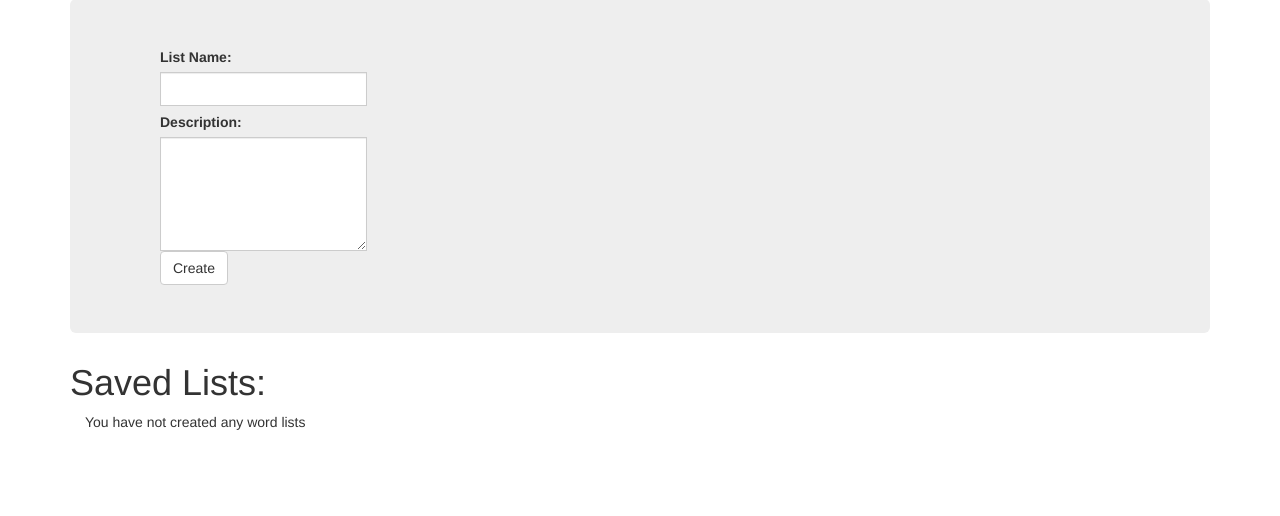
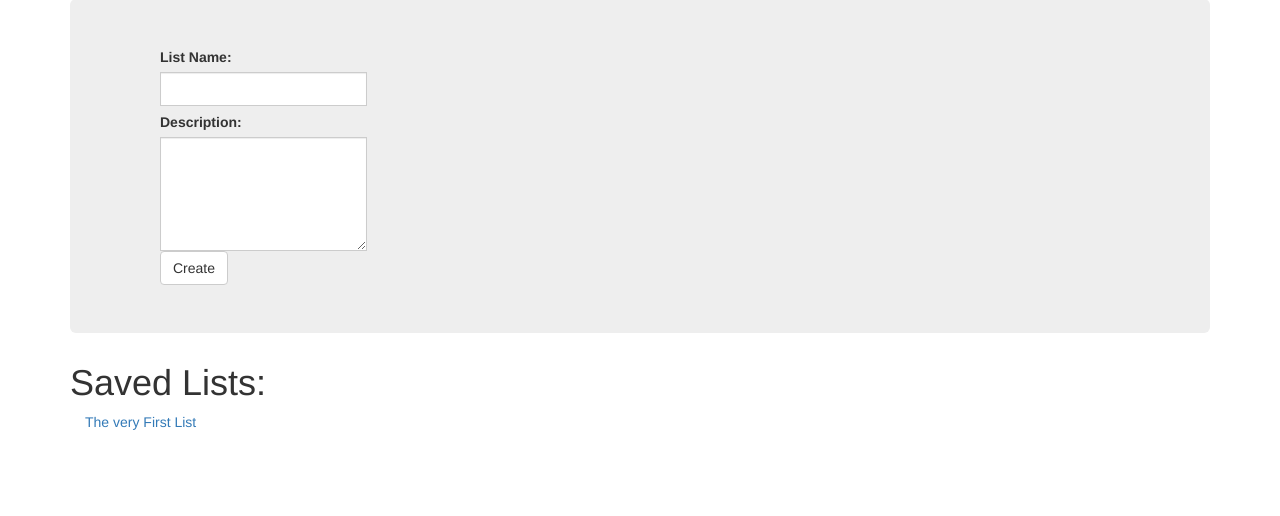
Before and after one commit to tylercraig9332/learnitproject, a Django app: page /learn/lists/ in a window 1280 px wide. Shown: the part 143-659 px from the top of the page. Run offline with Django 3.2, Linux system fonts and the light colour scheme; a user stored in the database is signed in; data comes from the database, SQL or seed files in the repository; data that the repository does not hold is empty; some libraries are stand-ins or nearby versions.

Commit message:
Continued working on some minor things from the previouse commit- too lazy to get my .gitignore working

```diff
--- a/mysite/content/forms.py
+++ b/mysite/content/forms.py
@@ -5,7 +5,7 @@ from django.forms import ModelForm
 
 class NewWordList(forms.Form):
     list_name = forms.CharField(label="list_name", max_length=50)
-    description = forms.CharField(label="newList", max_length=250)
+    description = forms.CharField(label="description", max_length=250)
 
 
 class AddWordForm(forms.Form):
--- a/mysite/content/templates/learn/listView.html
+++ b/mysite/content/templates/learn/listView.html
@@ -11,7 +11,7 @@
           <!--input class="form-control" id="newList" type="text" name="newList" -->
           <label for="list_name">List Name:</label><br>
           <input class='form-control' id="list_name" type="text" name="list_name"><br><br>
-          <label for="list_name">Description:</label><br>
+          <label for="description">Description:</label><br>
           <textarea class="form-control" rows="5" id="description" type="text" name="description"></textarea><br><br>
           <button class="btn btn-default" type="submit">Create</button>
         </div><!-- /input-group -->
--- a/mysite/content/templates/learn/list_render.html
+++ b/mysite/content/templates/learn/list_render.html
@@ -6,7 +6,10 @@
 <h1>{{ list.title }}<h1>
 
 {% else %}
-<p> error list could not be loaded </p>
+<p>test: {{ test }}
+{% for data in datas %}
+<p> data: {{ data }}</p>
+{% endfor %}
 {% endif %}
 
 {% endblock %}
--- a/mysite/content/views.py
+++ b/mysite/content/views.py
@@ -3,6 +3,8 @@ from django.http import HttpResponse
 from django.template import loader
 from django.http import Http404
 from django.utils import timezone
+
+from django.contrib.auth.models import User
 
 from .models import Lesson
 from .models import Word, WordList
@@ -57,14 +59,22 @@ def list_render(request):
 
     # TODO: add a view that takes in form data from listAddView and puts in
     # in the database and renders a page that views the list.
-    if request.POST.get("list_create"):
+    if request.POST.__contains__('list_name'):
         name = request.POST.get('list_name')
-        user = request.user_id
+        user = request.user
         date_created = timezone.now()
         word_ids = 'to be edited'
         description = request.POST.get('description')
-        newList = WordList(name, user, date_created, word_ids, description)
-    return render(request, 'learn/list_render.html')
+        newList = WordList(0, name, user, date_created, word_ids, description)
+        newList.save()
+        data = "list pulled successfully."
+    else:
+        # TODO: edit this to work right.
+        #newList = request.POST.get('list')
+        newList = None
+        data = "list couldn't be pulled from form."
+        test = request.POST.get('list_name')
+    return render(request, 'learn/list_render.html', {'list' : newList, 'datas' : request.POST, 'test':test})
 
 def pls_login(request):
     if request.user.is_authenticated:
```
Also changed, not shown: mysite/content/templates/learn/listAddView.html (+4 -5 lines), mysite/content/migrations/0002_auto_20180223_2124.py (added), mysite/content/migrations/0003_auto_20180223_2132.py (added), mysite/db.sqlite3, 2 other files.
